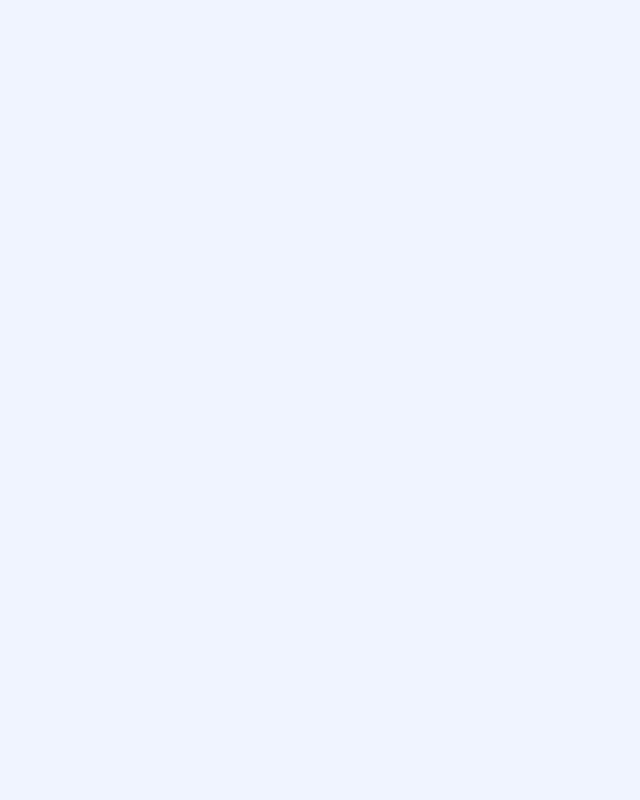
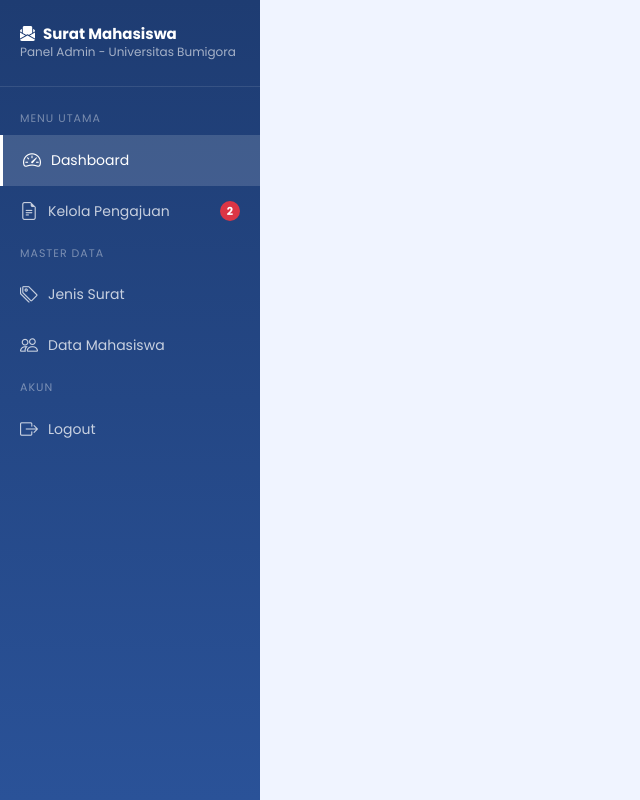
Before and after one commit to 24010110082-Rizky/sistem-pengajuan-surat, a CodeIgniter app: page /index.php/dashboard in a window 1280 px wide. Before the commit the part shown is empty. Shown: the whole page, without its empty margins (0-640 px from the left). Run offline with CodeIgniter, Linux system fonts and the light colour scheme; the visitor is signed in with stand-in values (Sample User, id 1); data comes from the database, SQL or seed files in the repository.

Commit message:
Menambahkan Sidebar pada Dashboard

```diff
--- a/application/views/admin/dashboard.php
+++ b/application/views/admin/dashboard.php
@@ -230,3 +230,33 @@
         }
     </style>
 </head>
+
+<body>
+
+    <!-- Sidebar -->
+    <div class="sidebar">
+        <div class="sidebar-brand">
+            <h5><i class="bi bi-envelope-paper-fill me-2"></i>Surat Mahasiswa</h5>
+            <p>Panel Admin - Universitas Bumigora</p>
+        </div>
+        <div class="sidebar-menu">
+            <div class="menu-label">Menu Utama</div>
+            <a href="<?= site_url('dashboard') ?>" class="active"><i class="bi bi-speedometer2"></i> Dashboard</a>
+            <a href="<?= site_url('admin/pengajuan') ?>">
+                <i class="bi bi-file-earmark-text"></i> Kelola Pengajuan
+                <?php
+                $CI = &get_instance();
+                $CI->load->model('Pengajuan_model');
+                $menunggu_badge = $CI->Pengajuan_model->count_by_status('menunggu');
+                if ($menunggu_badge > 0):
+                ?>
+                    <span style="background:#dc3545;color:white;border-radius:50%;width:20px;height:20px;font-size:11px;font-weight:700;display:flex;align-items:center;justify-content:center;margin-left:auto;"><?= $menunggu_badge ?></span>
+                <?php endif; ?>
+            </a>
+            <div class="menu-label">Master Data</div>
+            <a href="<?= site_url('admin/jenis-surat') ?>"><i class="bi bi-tags"></i> Jenis Surat</a>
+            <a href="<?= site_url('admin/mahasiswa') ?>"><i class="bi bi-people"></i> Data Mahasiswa</a>
+            <div class="menu-label">Akun</div>
+            <a href="<?= site_url('logout') ?>"><i class="bi bi-box-arrow-right"></i> Logout</a>
+        </div>
+    </div>
```
